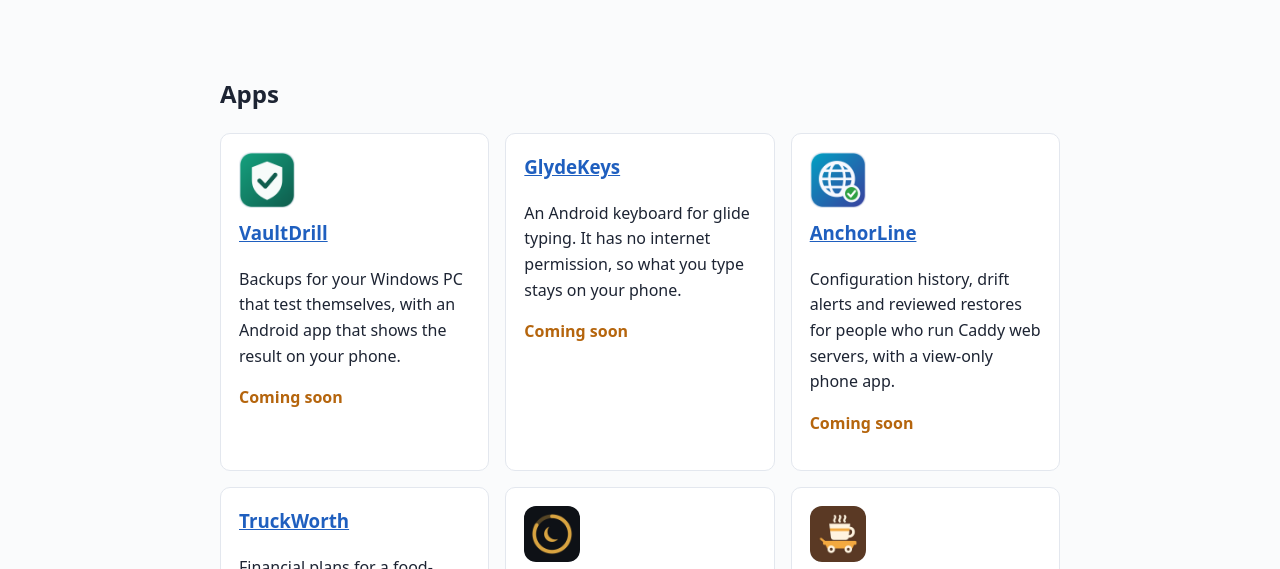
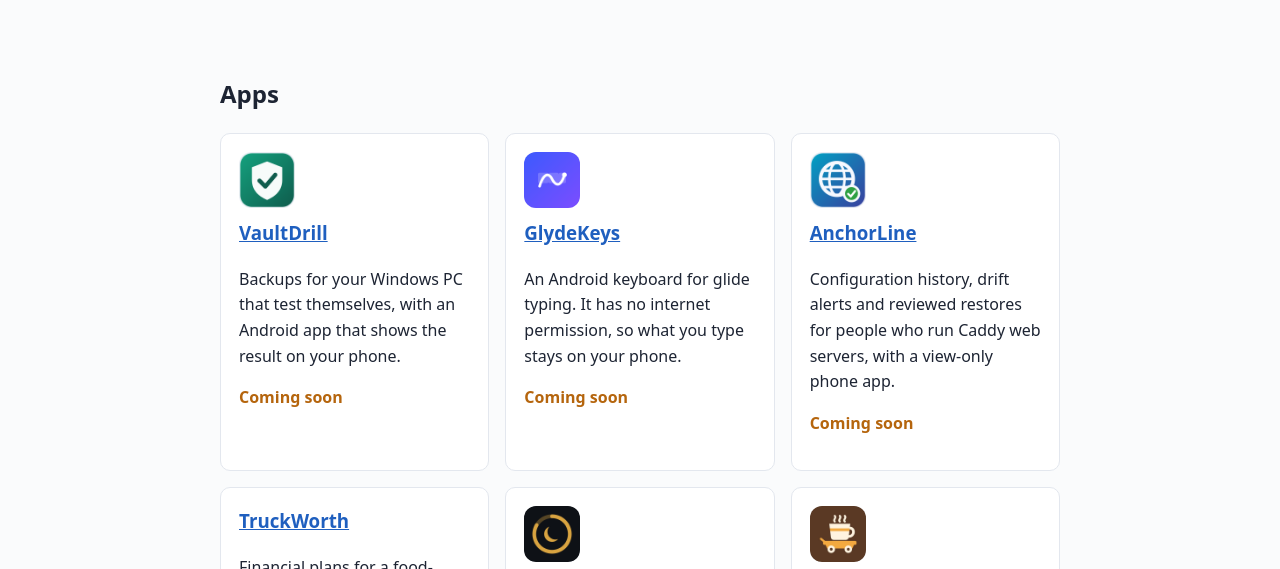
Before and after one commit to RMac11235/34interactv.com, a plain HTML site: page index.html in a window 1280 px wide. Shown: the part 202-771 px from the top of the page. Drawn offline with Linux system fonts and the light colour scheme.

Commit message:
Add GlydeKeys launcher icon to the apps list
Rasterized from the GlydeKeys 2.0.1 adaptive-icon vectors in the app source.

```diff
--- a/index.html
+++ b/index.html
@@ -17,7 +17,7 @@
 <h2 id="apps">Apps</h2>
 <section class="cards">
 <article><img class="icon" src="img/vaultdrill-256.png" alt=""><h3><a href="vaultdrill.html">VaultDrill</a></h3><p>Backups for your Windows PC that test themselves, with an Android app that shows the result on your phone.</p><p class="status">Coming soon</p></article>
-<article><h3><a href="glydekeys.html">GlydeKeys</a></h3><p>An Android keyboard for glide typing. It has no internet permission, so what you type stays on your phone.</p><p class="status">Coming soon</p></article>
+<article><img class="icon" src="img/glydekeys-256.png" alt=""><h3><a href="glydekeys.html">GlydeKeys</a></h3><p>An Android keyboard for glide typing. It has no internet permission, so what you type stays on your phone.</p><p class="status">Coming soon</p></article>
 <article><img class="icon" src="img/anchorline-256.png" alt=""><h3><a href="anchorline.html">AnchorLine</a></h3><p>Configuration history, drift alerts and reviewed restores for people who run Caddy web servers, with a view-only phone app.</p><p class="status">Coming soon</p></article>
 <article><h3><a href="truckworth.html">TruckWorth</a></h3><p>Financial plans for a food-truck business on your Android phone: statements, loan schedule, startup budget and a business plan you can hand to a lender.</p><p class="status">Coming soon</p></article>
 <article><img class="icon" src="img/vigil-256.png" alt=""><h3><a href="vigil.html">Vigil</a></h3><p>A fasting timer for Android built around training, with a safety check first and a hard 3-day maximum.</p><p class="status">Coming soon</p></article>
```
Also changed, not shown: img/glydekeys-256.png (added).
